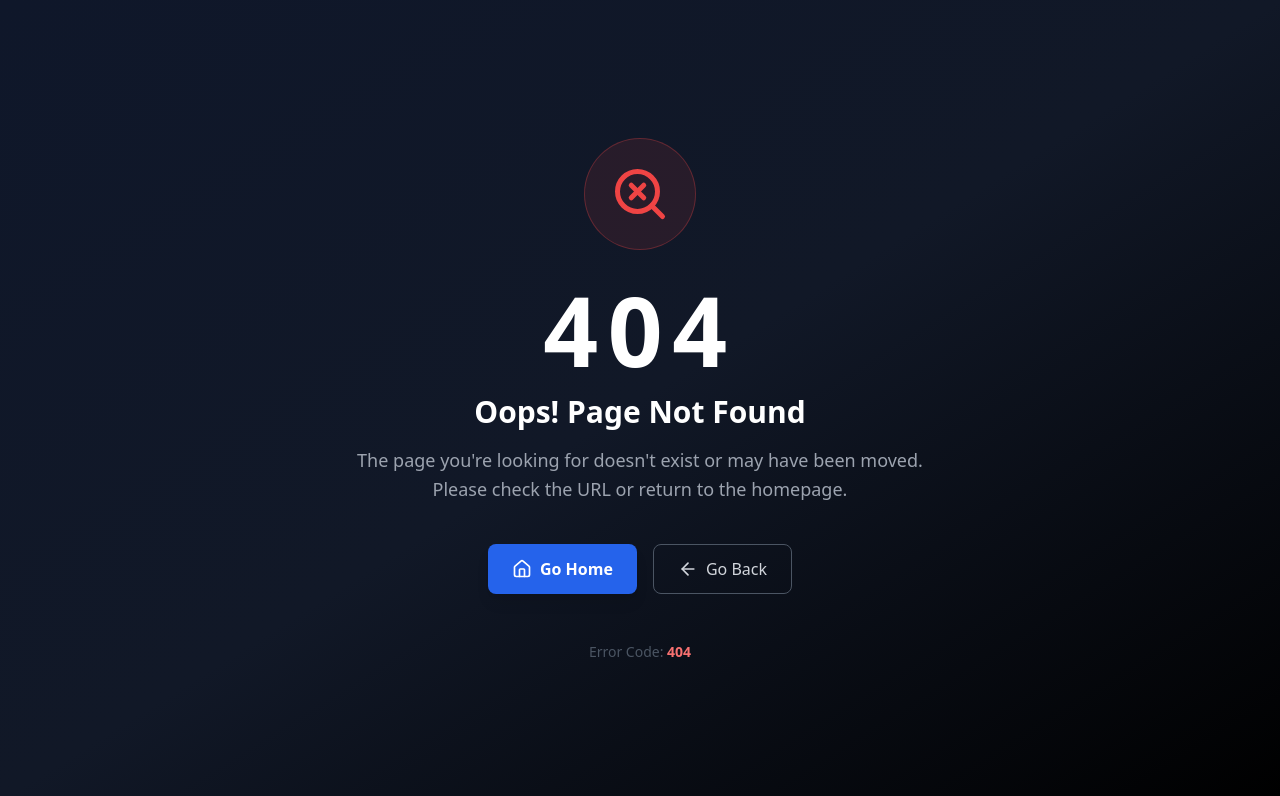
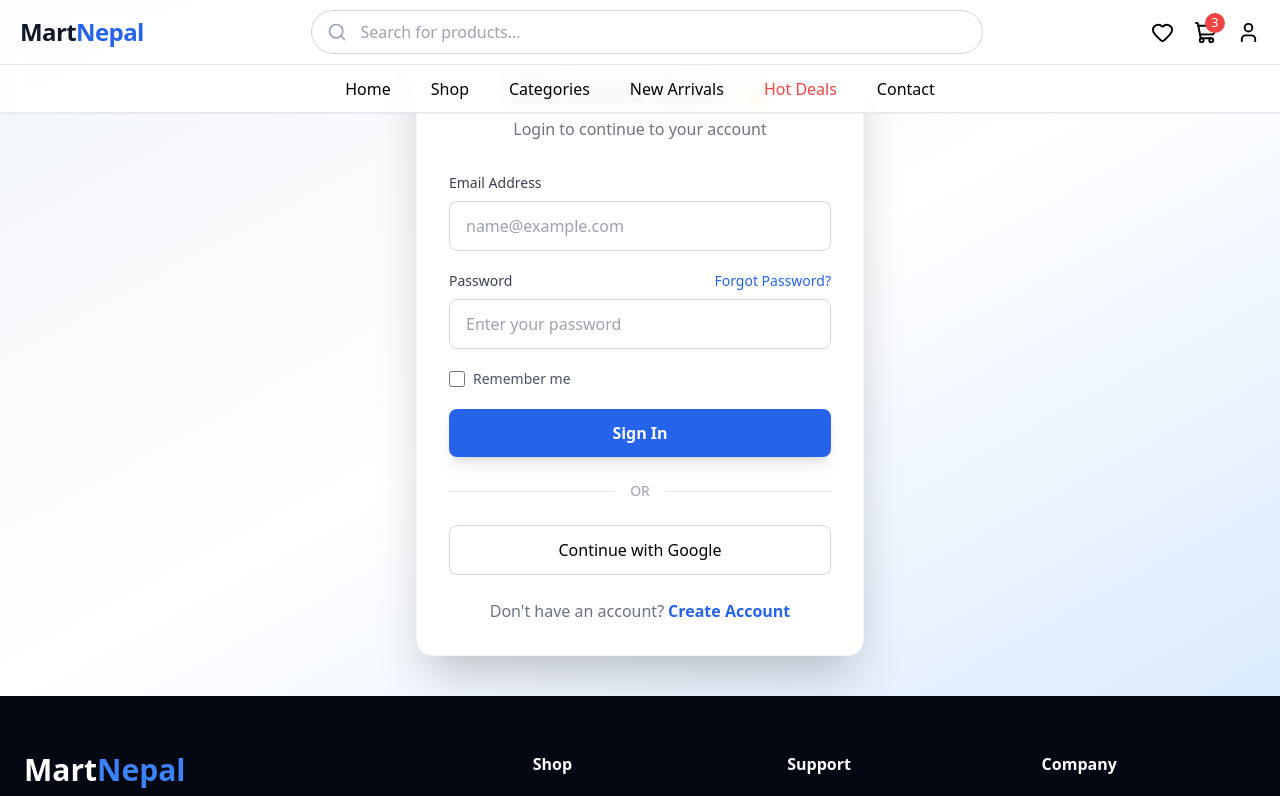
Before and after one commit to bicrimalavimanyu/SEP_WEB, a React (Create React App) app in the folder myapp/: page /login in a window 1280 px wide. Before the commit this address had no page. Shown: the top 796 px of the page. Built offline with nearby package versions, Linux system fonts and the light colour scheme.

Commit message:
feat: Added Authentication and Authorization

```diff
--- /dev/null
+++ b/myapp/src/auth/AdminAuth.jsx
@@ -0,0 +1,12 @@
+import { Outlet, Navigate } from "react-router-dom";
+
+export default function AdminAuth() {
+  const token = localStorage.getItem("token");
+  const userType = localStorage.getItem("userType");
+
+  if (!token) {
+    return <Navigate to="/login" replace />;
+  }
+
+  return userType === "Admin" ? <Outlet /> : <Navigate to="/error" replace />;
+}
--- /dev/null
+++ b/myapp/src/auth/UserAuth.jsx
@@ -0,0 +1,12 @@
+import { Outlet, Navigate } from "react-router-dom";
+
+export default function UserAuth() {
+  const token = localStorage.getItem("token");
+  const userType = localStorage.getItem("userType");
+
+  if (!token) {
+    return <Navigate to="/login" replace />;
+  }
+
+  return userType === "User" ? <Outlet /> : <Navigate to="/error" replace />;
+}
--- a/myapp/src/component/pages/Home.jsx
+++ b/myapp/src/component/pages/Home.jsx
@@ -2,8 +2,10 @@ import React, { useEffect, useState } from "react";
 import ProductCard from "../common/ProductCard";
 import { GetproductList } from "../../api/product";
 import Loader from "../common/Loader";
+import { useNavigate } from "react-router-dom";
 
 export default function Home() {
+  const nagivate = useNavigate();
   const [products, setProducts] = useState([]);
   const [loading, setLoading] = useState(true);
 
@@ -79,6 +81,16 @@ export default function Home() {
           <button className="text-blue-600 font-semibold hover:underline">
             View All →
           </button>
+          <button
+            className="text-green-600 font-semibold hover:underline"
+            onClick={() => {
+              localStorage.removeItem("token");
+              localStorage.removeItem("userType");
+              nagivate("/login");
+            }}
+          >
+            Logout
+          </button>
         </div>
 
         <div className="grid gap-8 grid-cols-1 sm:grid-cols-2 md:grid-cols-3 lg:grid-cols-4">
--- /dev/null
+++ b/myapp/src/component/pages/Login.jsx
@@ -0,0 +1,159 @@
+import React, { useState } from "react";
+import Header from "../common/Header";
+import Footer from "../common/Footer";
+import { Link, useNavigate } from "react-router-dom";
+
+export default function Login() {
+  const navigate = useNavigate();
+  const [loginValue, setLoginValue] = useState({
+    email: "",
+    password: "",
+  });
+
+  const handleChange = (e) => {
+    const { name, value } = e.target;
+
+    setLoginValue((prev) => ({
+      ...prev,
+      [name]: value,
+    }));
+  };
+
+  const handleSubmit = (e) => {
+    e.preventDefault();
+    const token = "72egdfwd525dtfd5rd52dr5d5";
+    if (
+      loginValue.email === "admin@mail.com" &&
+      loginValue.password === "admin123"
+    ) {
+      localStorage.setItem("token", token);
+      localStorage.setItem("userType", "Admin");
+      navigate("/admin");
+    } else if (
+      loginValue.email === "user@mail.com" &&
+      loginValue.password === "user123"
+    ) {
+      localStorage.setItem("token", token);
+      localStorage.setItem("userType", "User");
+      navigate("/");
+    }
+  };
+
+  console.log(loginValue);
+
+  return (
+    <>
+      <Header />
+
+      <section className="min-h-[85vh] flex items-center justify-center bg-gradient-to-br from-slate-100 via-white to-blue-100 px-4 py-10 mt-35">
+        <div className="w-full max-w-md">
+          <div className="bg-white rounded-2xl shadow-2xl p-8 border border-gray-100">
+            <div className="text-center mb-8">
+              <h1 className="text-3xl font-bold text-gray-800">
+                Welcome Back 👋
+              </h1>
+              <p className="text-gray-500 mt-2">
+                Login to continue to your account
+              </p>
+            </div>
+
+            <form onSubmit={handleSubmit} className="space-y-5">
+              <div>
+                <label
+                  htmlFor="email"
+                  className="block text-sm font-medium text-gray-700 mb-2"
+                >
+                  Email Address
+                </label>
+
+                <input
+                  type="email"
+                  id="email"
+                  name="email"
+                  value={loginValue.email}
+                  onChange={handleChange}
+                  placeholder="name@example.com"
+                  className="w-full rounded-lg border border-gray-300 px-4 py-3 focus:outline-none focus:ring-2 focus:ring-blue-500 focus:border-blue-500 transition"
+                  required
+                />
+              </div>
+
+              <div>
+                <div className="flex justify-between items-center mb-2">
+                  <label
+                    htmlFor="password"
+                    className="text-sm font-medium text-gray-700"
+                  >
+                    Password
+                  </label>
+
+                  <Link to="/forgot-password" className="text-sm text-blue-600 hover:underline">
+                    Forgot Password?
+                  </Link>
+                </div>
+
+                <input
+                  type="password"
+                  id="password"
+                  name="password"
+                  value={loginValue.password}
+                  onChange={handleChange}
+                  placeholder="Enter your password"
+                  className="w-full rounded-lg border border-gray-300 px-4 py-3 focus:outline-none focus:ring-2 focus:ring-blue-500 focus:border-blue-500 transition"
+                  required
+                />
+              </div>
+
+              <div className="flex items-center">
+                <input
+                  id="remember"
+                  type="checkbox"
+                  className="w-4 h-4 rounded border-gray-300 text-blue-600"
+                />
+
+                <label
+                  htmlFor="remember"
+                  className="ml-2 text-sm text-gray-600"
+                >
+                  Remember me
+                </label>
+              </div>
+
+              <button
+                type="submit"
+                className="w-full bg-blue-600 hover:bg-blue-700 text-white font-semibold py-3 rounded-lg transition duration-300 shadow-lg hover:shadow-xl"
+              >
+                Sign In
+              </button>
+            </form>
+
+            <div className="my-6 flex items-center">
+              <div className="flex-1 border-t"></div>
+              <span className="px-4 text-gray-400 text-sm">OR</span>
+              <div className="flex-1 border-t"></div>
+            </div>
+
+            <button
+              type="button"
+              className="w-full border border-gray-300 rounded-lg py-3 hover:bg-gray-50 transition font-medium"
+            >
+              Continue with Google
+            </button>
+
+            <p className="text-center text-gray-500 mt-6">
+              Don't have an account?
+              <a
+                href="/register"
+                className="text-blue-600 font-semibold hover:underline ml-1"
+              >
+                Create Account
+              </a>
+            </p>
+          </div>
+        </div>
+      </section>
+
+      <Footer />
+    </>
+  );
+}
--- /dev/null
+++ b/myapp/src/component/pages/admin/OderHistory.jsx
@@ -0,0 +1,5 @@
+import React from "react";
+
+export default function OderHistory() {
+  return <div>OderHistory</div>;
+}
--- /dev/null
+++ b/myapp/src/component/pages/admin/ProductAdd.jsx
@@ -0,0 +1,5 @@
+import React from "react";
+
+export default function ProductAdd() {
+  return <div>ProductAdd</div>;
+}
--- /dev/null
+++ b/myapp/src/component/pages/admin/User.jsx
@@ -0,0 +1,5 @@
+import React from "react";
+
+export default function User() {
+  return <div>User</div>;
+}
--- /dev/null
+++ b/myapp/src/layout/AdminLayout.jsx
@@ -0,0 +1,24 @@
+import React from "react";
+import { Outlet, useNavigate } from "react-router-dom";
+
+export default function AdminLayout() {
+  const navigate = useNavigate();
+  return (
+    <div>
+      Admin NavBar
+      <button
+        className="text-green-600 font-semibold hover:underline"
+        onClick={() => {
+          console.log("clicked");
+          localStorage.removeItem("token");
+          localStorage.removeItem("userType");
+          navigate("/login");
+        }}
+      >
+        Logout
+      </button>
+      <Outlet />
+      Admin Footer
+    </div>
+  );
+}
--- a/myapp/src/main.jsx
+++ b/myapp/src/main.jsx
@@ -4,21 +4,33 @@ import { BrowserRouter, Routes, Route } from "react-router-dom";
 import MainLayout from "./layout/MainLayout";
 import { mainRoute } from "./route/mainRoute";
 import PageNotFound from "./component/pages/PageNotFound";
+import AdminAuth from "./auth/AdminAuth";
+import AdminLayout from "./layout/AdminLayout";
+import { AdminRoute } from "./route/AdminRoute";
+import Login  from "./component/pages/Login";
+import UserAuth from "./auth/UserAuth";
 
 function App() {
   return (
     <BrowserRouter>
       <Routes>
-        <Route path="/" element={<MainLayout />}>
-          {mainRoute.map((ele, index) => (
-            <Route
-              key={index}
-              path={ele.path}
-              element={<ele.component />}
-            />
-          ))}
+        <Route element={<AdminAuth />}>
+          <Route path="/admin" element={<AdminLayout />}>
+            {AdminRoute.map((ele, ind) => (
+              <Route path={ele.path} element={<ele.component />} />
+            ))}
+          </Route>
         </Route>
 
+        <Route element={<UserAuth />}>
+          <Route path="/" element={<MainLayout />}>
+            {mainRoute.map((ele, ind) => (
+              <Route path={ele.path} element={<ele.component />} />
+            ))}
+          </Route>
+        </Route>
+
+        <Route path="/login" element={<Login />} />
         <Route path="*" element={<PageNotFound />} />
       </Routes>
     </BrowserRouter>
--- /dev/null
+++ b/myapp/src/route/AdminRoute.js
@@ -0,0 +1,20 @@
+import OderHistory from "../component/pages/admin/OderHistory";
+import ProductAdd from "../component/pages/admin/ProductAdd";
+import User from "../component/pages/admin/User";
+
+const AdminRoute = [
+  {
+    path: "",
+    component: User,
+  },
+  {
+    path: "add-product",
+    component: ProductAdd,
+  },
+  {
+    path: "order-history",
+    component: OderHistory,
+  },
+];
+
+export { AdminRoute };
```
